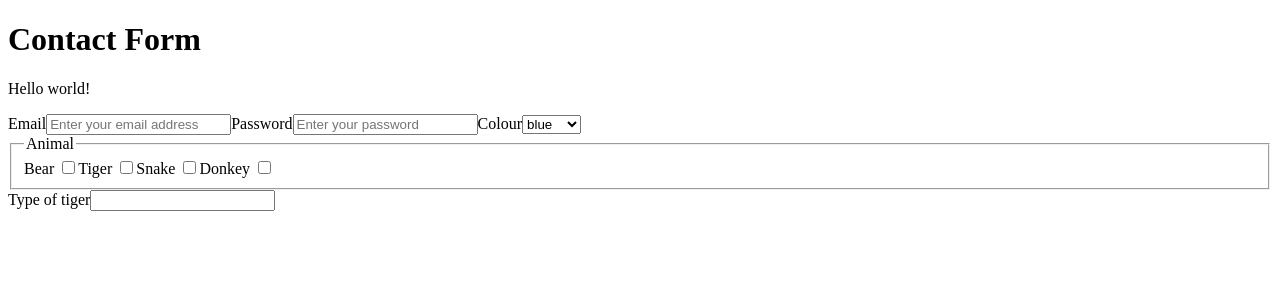
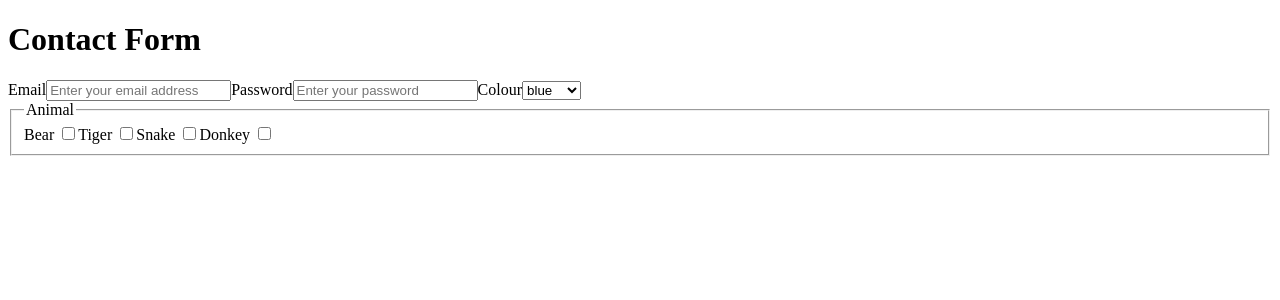
Before and after one commit to izsi-salmon/contact-form-react, a React (Vite) app: page / in a window 1280 px wide. Shown: the top 300 px of the page. Built offline with nearby package versions, Linux system fonts and the light colour scheme.

Commit message:
added sass and base form functionality down

```diff
--- a/src/App.js
+++ b/src/App.js
@@ -3,8 +3,7 @@ import ContactForm from "./ContactForm";
 
 const App = () => {
   return(
-    <div>
-      <p>Hello world!</p>
+    <div div="main-content">
       <ContactForm />
     </div>
   );
--- a/src/ContactForm.js
+++ b/src/ContactForm.js
@@ -10,30 +10,56 @@ function toTitleCase(string){
   return capitalisedFirstLetter + lowerCaseRemainingLetters;
 }
 
+const TigerTypeField = () => {
+  return(
+    <label>
+      Type of tiger
+      <input
+        type="text"
+        id="tiger-type"
+        name="tiger-type"
+      />
+    </label>
+  );
+}
+
 const ContactForm = () => {
   const [email, setEmail] = useState("");
   const [password, setPassword] = useState("");
   const [colour, setColour] = useState("");
-  // Are both of these arrays needed? Or will they eventually share functionality?
-  const [animal, setAnimal] = useState([]);
-
-  // I want this state to be an array that I can push selected checkbox values to
   const [selectedAnimals, setSelectedAnimals] = useState([]);
 
-  // useEffect(() => {
-  //   console.dir(animal)
-  //   console.log("Use effect, animal is:" + animal[0])
-  // }, [animal]);
+  useEffect(() => {
+    displayTigerTypeField();
+  }, [selectedAnimals]);
 
-// This handle change event aims to push the selected check box into the target state array
-// It would be nice if this could eventually toggle as well, so deselecting, selecting would push and remove from the array
+  const displayTigerTypeField = () => {
+    if (selectedAnimals.includes("tiger")){
+      return <TigerTypeField />
+    }
+  }
+
+  const handleAddition = (animal) => {
+    setSelectedAnimals([animal, ...selectedAnimals]);
+  }
+
+  const handleRemoval = (animal) => {
+    // return the list of selected animals excluding the one passed in here
+    const filteredAnimals = selectedAnimals.filter(a => a !== animal);
+    setSelectedAnimals(filteredAnimals);
+  }
+
   const handleChange = (event) => {
-    setSelectedAnimals([event.target.value]);
-    console.log(selectedAnimals);
+    if (event.target.checked === true) {
+      handleAddition(event.target.value);
+    }
+    else if (event.target.checked === false) {
+      handleRemoval(event.target.value);
+    }
   };
 
   return(
-    <form>
+    <form htmlclass="contact-form">
       <label htmlFor="email">
         Email
         <input
@@ -75,20 +101,11 @@ const ContactForm = () => {
         <legend>Animal</legend>
         {ANIMALS.map((animal) => (
           <label key={animal} htmlFor={animal}>
-            {/* I want to be able to select an input and run a function that will push the selected checkbox's value to state, so that eventually I have an array of all selected checkboxes */}
             {toTitleCase(animal)} <input type="checkbox" id={animal} name={animal} key={animal} value={animal} onChange={(event) => handleChange(event)} />
           </label>
         ))}
       </fieldset>
-      {/* Contitional field */}
-      <label>
-        Type of tiger
-        <input
-          type="text"
-          id="tiger-type"
-          name="tiger-type"
-        />
-      </label>
+      {displayTigerTypeField()}
     </form>
   );
 };
--- a/src/index.html
+++ b/src/index.html
@@ -5,7 +5,7 @@
     <meta name="viewport"
           content="width=device-width, user-scalable=no, initial-scale=1.0, maximum-scale=1.0, minimum-scale=1.0">
     <meta http-equiv="X-UA-Compatible" content="ie=edge">
-    <!-- <link rel="stylesheet" href="style.css"> -->
+    <link rel="stylesheet" href="./styles.css">
     <title>Contact Form</title>
 </head>
 <body>
--- /dev/null
+++ b/src/scss/styles.scss
@@ -0,0 +1,3 @@
+body {
+
+}
```
Also changed, not shown: package.json (+5 -3 lines), 1 other file (tests, documents, lock files or other folders).
